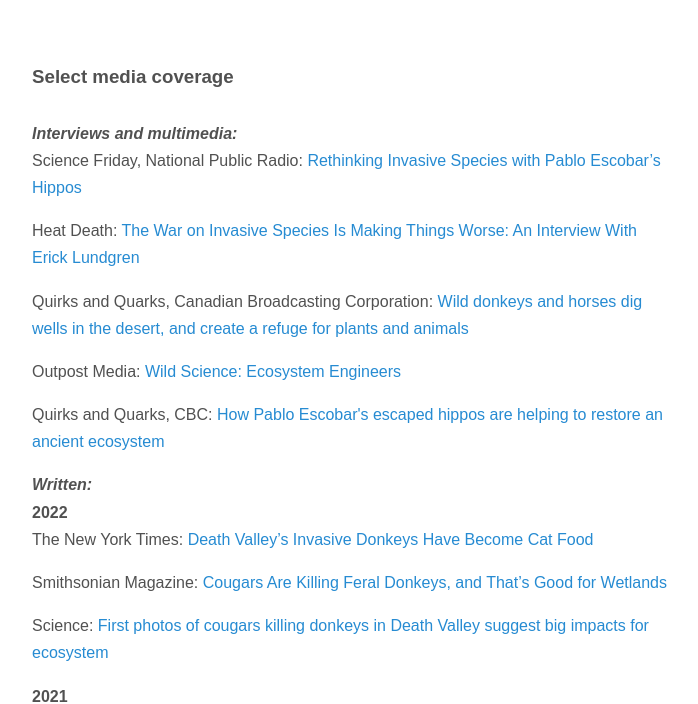
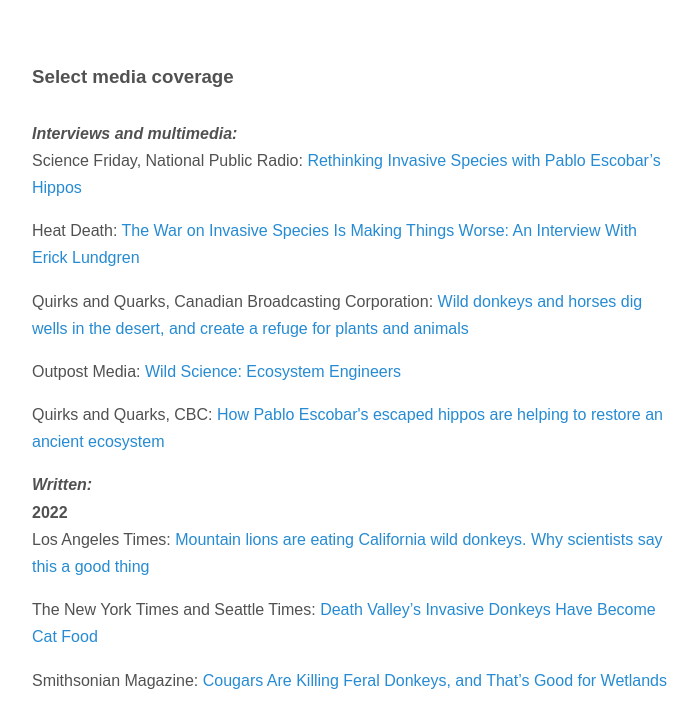
Before and after one commit to ejlundgren/ejlundgren.github.io, an Eleventy site: page pages/media.md in a window 1280 px wide. Shown: the part 109-813 px from the top of the page, without its empty margins (288-986 px from the left). Built offline with nearby package versions, Linux system fonts and the light colour scheme; Eleventy itself is replaced by a stand-in of ours; files that its build step writes are made by us from their sources.

Commit message:
Update media.md

```diff
--- a/pages/media.md
+++ b/pages/media.md
@@ -22,7 +22,9 @@
 
 #### *Written:*
 #### 2022
-The New York Times: [Death Valley’s Invasive Donkeys Have Become Cat Food](https://www.nytimes.com/2022/08/15/science/donkeys-mountain-lions-death-valley.html)
+Los Angeles Times: [Mountain lions are eating California wild donkeys. Why scientists say this a good thing](https://www.latimes.com/california/story/2022-10-05/mountain-lions-are-eating-wild-donkeys-why-its-good)
+
+The New York Times and Seattle Times: [Death Valley’s Invasive Donkeys Have Become Cat Food](https://www.nytimes.com/2022/08/15/science/donkeys-mountain-lions-death-valley.html)
 
 Smithsonian Magazine: [Cougars Are Killing Feral Donkeys, and That’s Good for Wetlands](https://www.smithsonianmag.com/science-nature/cougars-are-killing-feral-donkeys-and-thats-good-for-wetlands-180980578/)
 
```
